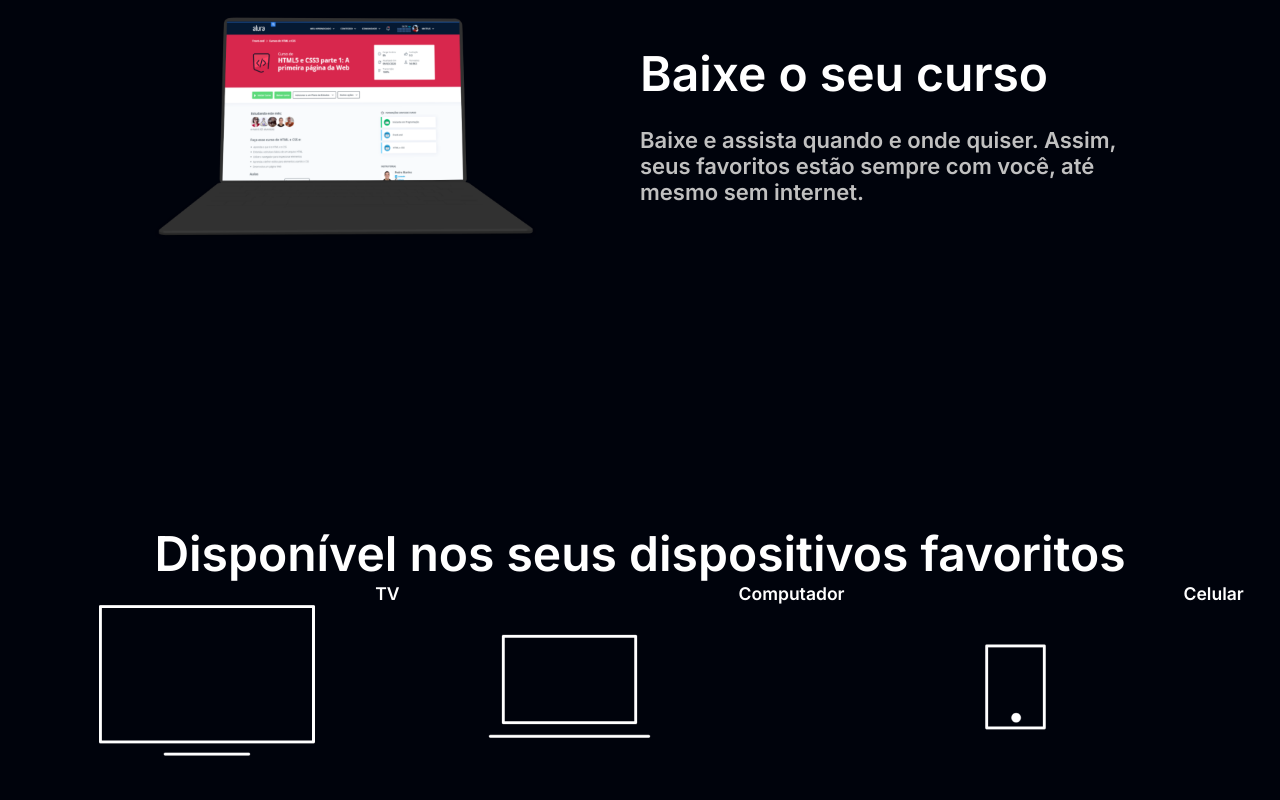
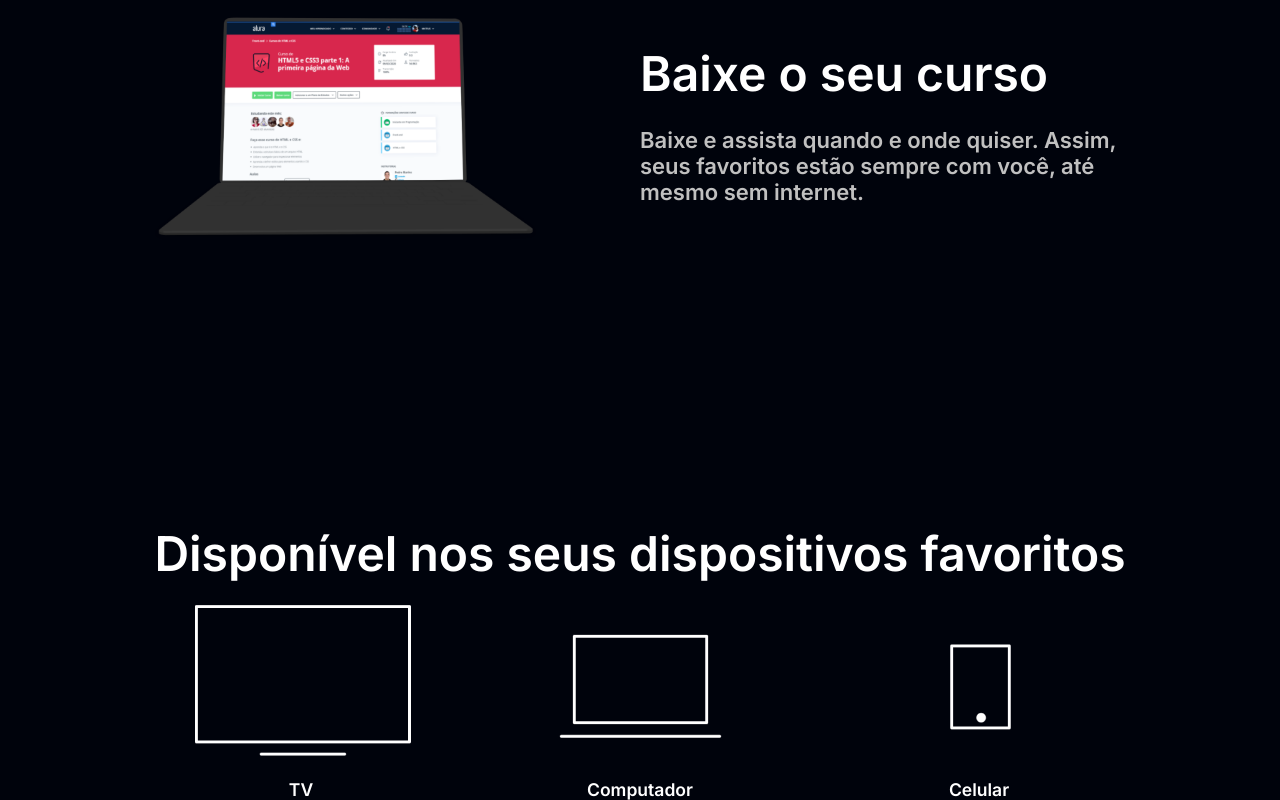
Before and after one commit to anaclaracrf1/Alura_plus, a plain HTML site: page index.html in a window 1280 px wide. Shown: the part 2676-3476 px from the top of the page. Before the commit the page ends 3451 px from the top, so only its background shows below. Drawn offline with Linux system fonts and the light colour scheme.

Commit message:
adicionando sections secundárias e section dos dispositivos

```diff
--- a/index.html
+++ b/index.html
@@ -50,21 +50,20 @@
         <section class="dispositivos">
             <h2 class="dispositivos_titulo">Disponível nos seus dispositivos favoritos</h2>
             <ul class="dispositivos_lista">
-                <li class="dispositivos_lista">
+                <li>
                     <img src="/imagens/tv.png" alt="ícone TV">
                     <h3 class="lista_item">TV</h3>
                 </li>
-                <li class="dispositivos_lista">
+                <li>
                     <img src="/imagens/computador.png" alt="ícone computador">
                     <h3 class="lista_item">Computador</h3>
                 </li>
-                <li class="dispositivos_lista">
+                <li>
                     <img src="/imagens/celular.png" alt="ícone celular">
                     <h3 class="lista_item">Celular</h3>
                 </li>
             </ul>
         </section>
-
     <footer></footer>
 </body>
 </html>
```
